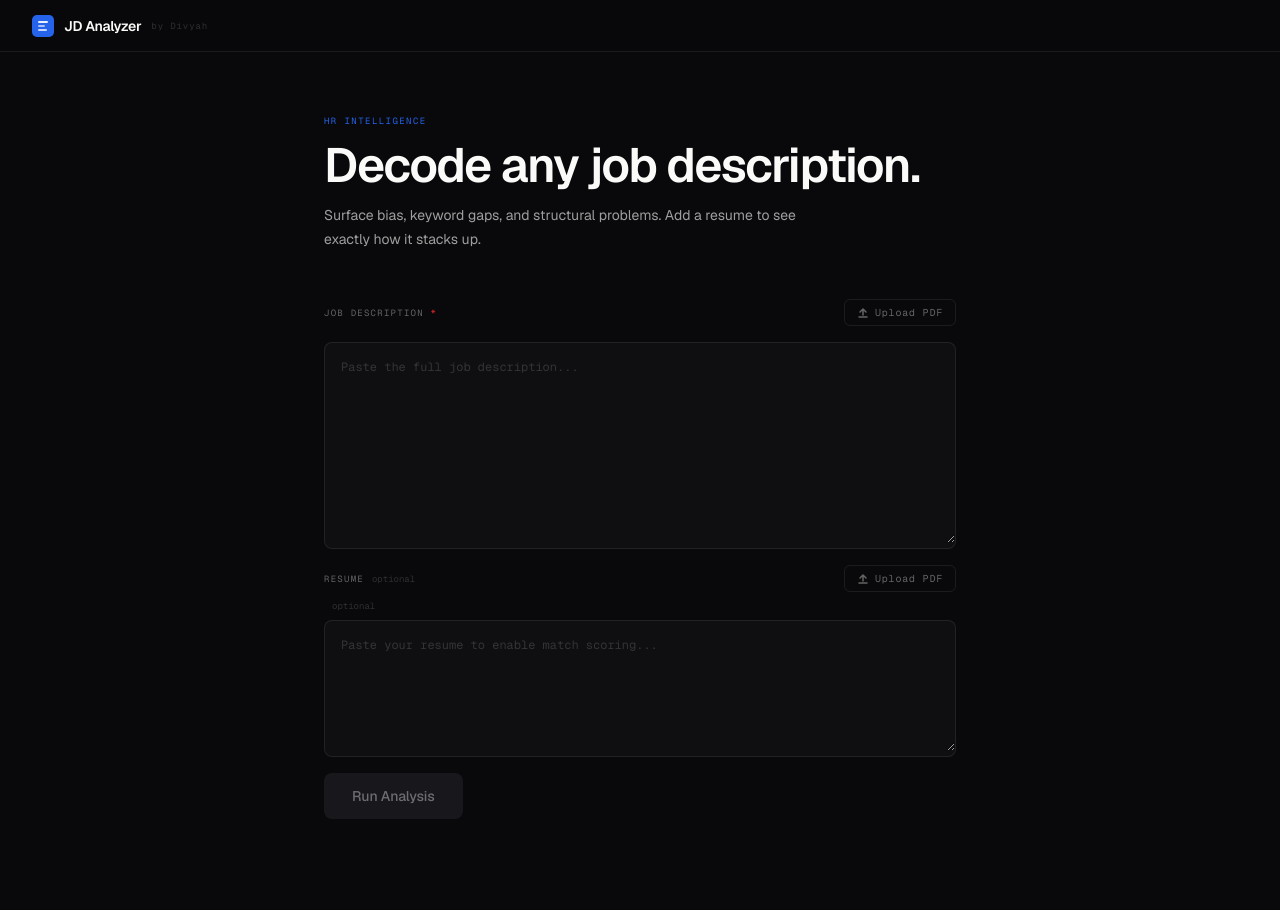
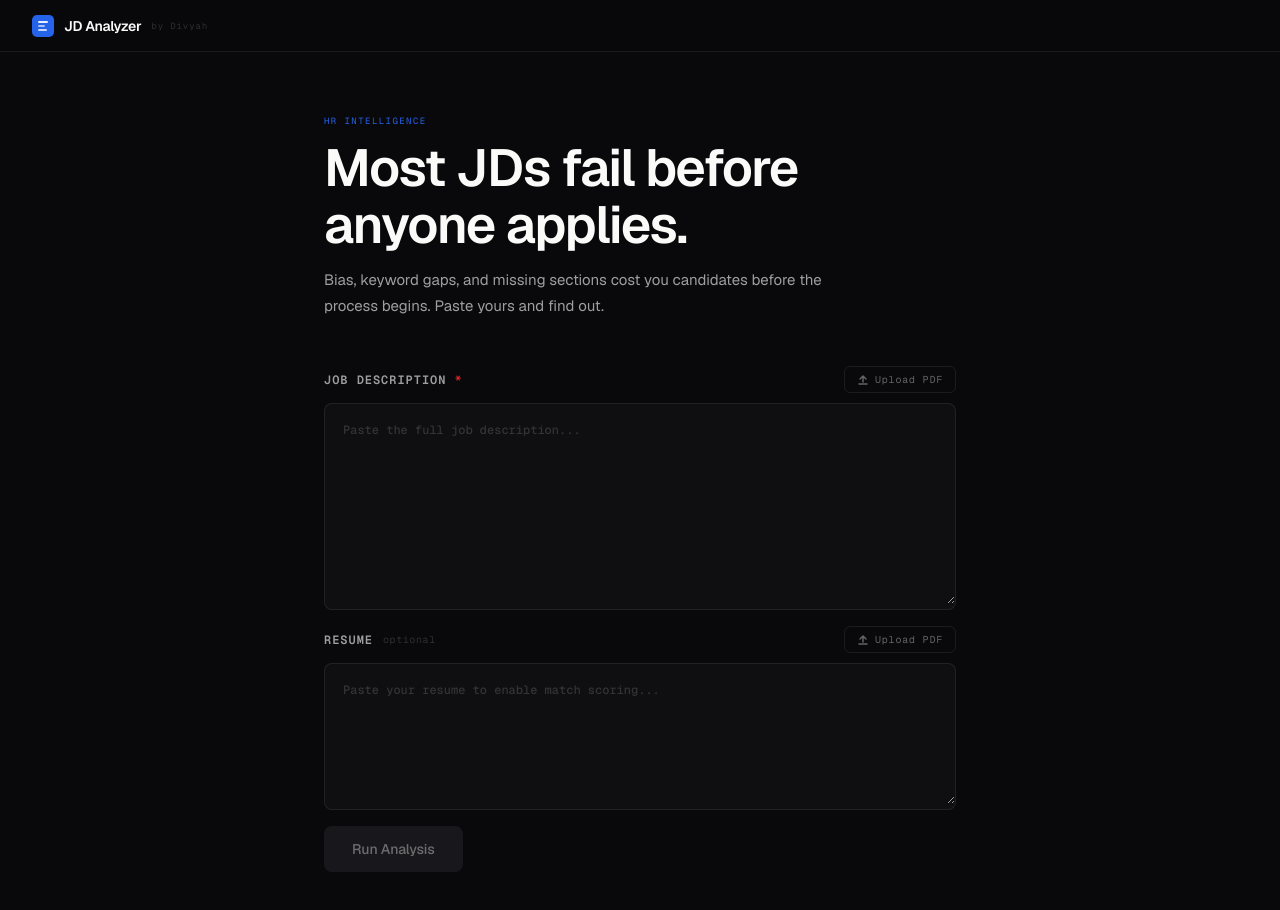
Before and after one commit to DivyahChauhan18/JD-ANALYSER, a React (Create React App) app in the folder Desktop/jd-analyzer/: page / in a window 1280 px wide. Shown: the top 910 px of the page. Built offline with nearby package versions, Linux system fonts and the light colour scheme.

Commit message:
bigger bolder text, scan line restored, catchy headline

```diff
--- a/Desktop/jd-analyzer/src/App.js
+++ b/Desktop/jd-analyzer/src/App.js
@@ -171,7 +171,7 @@ function ScoreBar({ score }) {
 
 /* ── Inline label ── */
 function L({ children }) {
-  return <span style={{ fontFamily:C.mono, fontSize:9, color:C.inkDim, letterSpacing:"0.14em", textTransform:"uppercase" }}>{children}</span>;
+  return <span style={{ fontFamily:C.mono, fontSize:12, fontWeight:600, color:C.inkMid, letterSpacing:"0.08em", textTransform:"uppercase" }}>{children}</span>;
 }
 
 /* ── Finding row , staggered on mount ── */
@@ -182,10 +182,10 @@ function Row({ text, type, index=0 }) {
       initial={{ opacity:0, x:-4 }}
       animate={{ opacity:1, x:0 }}
       transition={{ ...SP.arrive, delay:index*0.03 }}
-      style={{ display:"flex", gap:12, padding:"11px 0", borderBottom:`1px solid ${C.border}` }}
+      style={{ display:"flex", gap:12, padding:"12px 0", borderBottom:`1px solid ${C.border}` }}
     >
-      <div style={{ width:4, height:4, borderRadius:"50%", background:col, marginTop:7, flexShrink:0 }}/>
-      <p style={{ fontFamily:C.sans, fontSize:13, lineHeight:1.7, color:type==="missing"?C.ink:type==="match"?C.inkMid:C.inkMid, margin:0 }}>{text}</p>
+      <div style={{ width:5, height:5, borderRadius:"50%", background:col, marginTop:9, flexShrink:0 }}/>
+      <p style={{ fontFamily:C.sans, fontSize:14, fontWeight:500, lineHeight:1.7, color:type==="missing"?C.ink:type==="match"?C.inkMid:C.inkMid, margin:0 }}>{text}</p>
     </motion.div>
   );
 }
@@ -205,26 +205,23 @@ function Chip({ children, type }) {
   );
 }
 
-/* ── Textarea with spring border on focus ── */
-function Field({ value, onChange, placeholder, minHeight=200, label, optional }) {
+/* ── Textarea with scan line on focus (restored) ── */
+function Field({ value, onChange, placeholder, minHeight=200 }) {
   const [focused, setFocused] = useState(false);
   return (
-    <div>
-      <div style={{ display:"flex", alignItems:"center", gap:8, marginBottom:8 }}>
-        <L>{label}</L>
-        {optional && <span style={{ fontFamily:C.mono, fontSize:9, color:C.inkFaint }}>optional</span>}
-      </div>
     <motion.div
       animate={{ borderColor: focused ? C.blue : C.border, boxShadow: focused ? `0 0 0 3px ${C.blueTrace}` : "none" }}
       transition={{ duration:0.14 }}
-        style={{ border:`1px solid ${C.border}`, borderRadius:8, overflow:"hidden", background:C.surface }}
+      style={{ border:`1px solid ${C.border}`, borderRadius:8, overflow:"hidden", background:C.surface, position:"relative" }}
     >
       <textarea value={value} onChange={onChange} placeholder={placeholder}
         onFocus={()=>setFocused(true)} onBlur={()=>setFocused(false)}
-          style={{ width:"100%", background:"transparent", border:"none", outline:"none", fontFamily:C.mono, fontSize:12.5, color:C.ink, padding:"14px 16px", resize:"vertical", lineHeight:1.75, minHeight, caretColor:C.blue, boxSizing:"border-box" }}
+        style={{ width:"100%", background:"transparent", border:"none", outline:"none", fontFamily:C.mono, fontSize:13, fontWeight:500, color:C.ink, padding:"16px 18px", resize:"vertical", lineHeight:1.8, minHeight, caretColor:C.blue, boxSizing:"border-box" }}
       />
+      {focused && (
+        <div style={{ position:"absolute", left:0, right:0, top:0, height:2, background:`linear-gradient(90deg, transparent, ${C.blue}, transparent)`, animation:"scanLine 2s ease-in-out infinite", pointerEvents:"none" }}/>
+      )}
     </motion.div>
-    </div>
   );
 }
 
@@ -444,6 +441,7 @@ Return ONLY raw JSON, no markdown:
         ::-webkit-scrollbar-thumb{background:${C.raised};border-radius:2px;}
         input[type=file]{display:none;}
         button,label{cursor:pointer;}
+        @keyframes scanLine{0%{top:0;opacity:0}10%{opacity:1}90%{opacity:1}100%{top:100%;opacity:0}}
         @media(prefers-reduced-motion:reduce){*{animation-duration:0.01ms!important;transition-duration:0.01ms!important}}
       `}</style>
 
@@ -492,34 +490,34 @@ Return ONLY raw JSON, no markdown:
                   <span style={{ fontFamily:C.mono, fontSize:9, color:C.blue, letterSpacing:"0.16em", textTransform:"uppercase" }}>HR Intelligence</span>
                 </motion.div>
                 <motion.h1 variants={{ hidden:{opacity:0,y:8}, show:{opacity:1,y:0,transition:{...SP.arrive,delay:0.04}} }}
-                  style={{ fontFamily:C.sans, fontWeight:600, fontSize:"clamp(32px,5vw,48px)", color:C.ink, letterSpacing:"-1.5px", lineHeight:1.1, margin:"10px 0 0" }}>
-                  Decode any job description.
+                  style={{ fontFamily:C.sans, fontWeight:700, fontSize:"clamp(34px,5vw,52px)", color:C.ink, letterSpacing:"-1.5px", lineHeight:1.1, margin:"10px 0 0" }}>
+                  Most JDs fail before<br/>anyone applies.
                 </motion.h1>
                 <motion.p variants={{ hidden:{opacity:0,y:6}, show:{opacity:1,y:0,transition:{...SP.arrive,delay:0.08}} }}
-                  style={{ fontFamily:C.sans, fontSize:14, color:C.inkMid, lineHeight:1.7, maxWidth:"52ch", marginTop:12 }}>
-                  Surface bias, keyword gaps, and structural problems. Add a resume to see exactly how it stacks up.
+                  style={{ fontFamily:C.sans, fontSize:15, fontWeight:400, color:C.inkMid, lineHeight:1.7, maxWidth:"52ch", marginTop:14 }}>
+                  Bias, keyword gaps, and missing sections cost you candidates before the process begins. Paste yours and find out.
                 </motion.p>
               </motion.div>
 
               <motion.div initial={{ opacity:0, y:6 }} animate={{ opacity:1, y:0 }} transition={{ ...SP.arrive, delay:0.14 }}
                 style={{ display:"flex", flexDirection:"column", gap:16 }}>
                 <div>
-                  <div style={{ display:"flex", justifyContent:"space-between", alignItems:"center", marginBottom:8 }}>
+                  <div style={{ display:"flex", justifyContent:"space-between", alignItems:"center", marginBottom:10 }}>
                     <L>Job Description <span style={{ color:C.red }}>*</span></L>
                     <UploadBtn filename={jdFile} onFile={f=>handleFile(f,setJd,setJdFile)}/>
                   </div>
-                  <Field value={jd} onChange={e=>{setJd(e.target.value);setJdFile("");}} placeholder="Paste the full job description..." minHeight={200} label="" optional={false}/>
+                  <Field value={jd} onChange={e=>{setJd(e.target.value);setJdFile("");}} placeholder="Paste the full job description..." minHeight={200}/>
                 </div>
 
                 <div>
-                  <div style={{ display:"flex", justifyContent:"space-between", alignItems:"center", marginBottom:8 }}>
-                    <div style={{ display:"flex", alignItems:"center", gap:8 }}>
+                  <div style={{ display:"flex", justifyContent:"space-between", alignItems:"center", marginBottom:10 }}>
+                    <div style={{ display:"flex", alignItems:"center", gap:10 }}>
                       <L>Resume</L>
-                      <span style={{ fontFamily:C.mono, fontSize:9, color:C.inkFaint }}>optional</span>
+                      <span style={{ fontFamily:C.mono, fontSize:10, color:C.inkFaint, letterSpacing:"0.06em" }}>optional</span>
                     </div>
                     <UploadBtn filename={resFile} onFile={f=>handleFile(f,setResume,setResFile)}/>
                   </div>
-                  <Field value={resume} onChange={e=>{setResume(e.target.value);setResFile("");}} placeholder="Paste your resume to enable match scoring..." minHeight={130} label="" optional={true}/>
+                  <Field value={resume} onChange={e=>{setResume(e.target.value);setResFile("");}} placeholder="Paste your resume to enable match scoring..." minHeight={140}/>
                 </div>
 
                 {error && (
@@ -565,7 +563,7 @@ Return ONLY raw JSON, no markdown:
                 <div style={{ maxWidth:780, margin:"0 auto", display:"flex", padding:"0 24px", position:"relative" }}>
                   {tabs.map(t => (
                     <button key={t.id} onClick={()=>setTab(t.id)}
-                      style={{ position:"relative", padding:"13px 18px", background:"transparent", border:"none", outline:"none", color:tab===t.id?C.ink:C.inkDim, fontFamily:C.mono, fontSize:10, letterSpacing:"0.1em", textTransform:"uppercase", fontWeight:tab===t.id?600:400, cursor:"pointer", transition:"color 140ms ease" }}>
+                      style={{ position:"relative", padding:"14px 20px", background:"transparent", border:"none", outline:"none", color:tab===t.id?C.ink:C.inkDim, fontFamily:C.mono, fontSize:11, letterSpacing:"0.1em", textTransform:"uppercase", fontWeight:tab===t.id?700:500, cursor:"pointer", transition:"color 140ms ease" }}>
                       {t.label}
                       {tab===t.id && (
                         <motion.div layoutId="jd-tab-line"
@@ -595,11 +593,11 @@ Return ONLY raw JSON, no markdown:
 function Section({ label, accent, children }) {
   return (
     <div style={{ marginBottom:0 }}>
-      <div style={{ display:"flex", alignItems:"center", gap:8, padding:"16px 0 12px", borderTop:`1px solid ${C.border}` }}>
-        <div style={{ width:2, height:10, borderRadius:1, background:accent, flexShrink:0 }}/>
-        <span style={{ fontFamily:C.mono, fontSize:9, color:C.inkDim, letterSpacing:"0.14em", textTransform:"uppercase" }}>{label}</span>
+      <div style={{ display:"flex", alignItems:"center", gap:10, padding:"18px 0 14px", borderTop:`1px solid ${C.border}` }}>
+        <div style={{ width:3, height:12, borderRadius:1, background:accent, flexShrink:0 }}/>
+        <span style={{ fontFamily:C.mono, fontSize:11, fontWeight:700, color:C.inkMid, letterSpacing:"0.12em", textTransform:"uppercase" }}>{label}</span>
       </div>
-      <div style={{ paddingBottom:4 }}>{children}</div>
+      <div style={{ paddingBottom:6 }}>{children}</div>
     </div>
   );
 }
```
Lines whose indentation alone changed are shown as unchanged.
